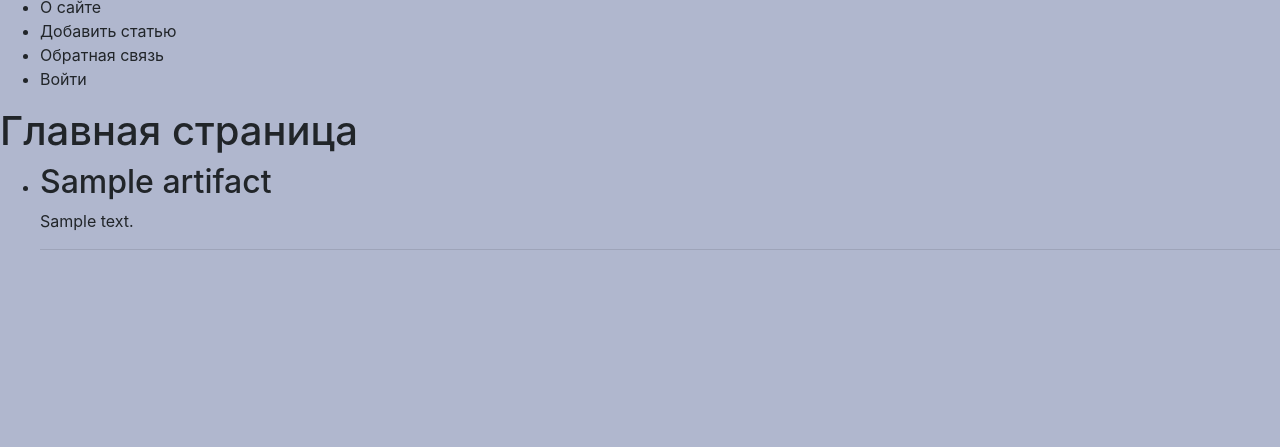
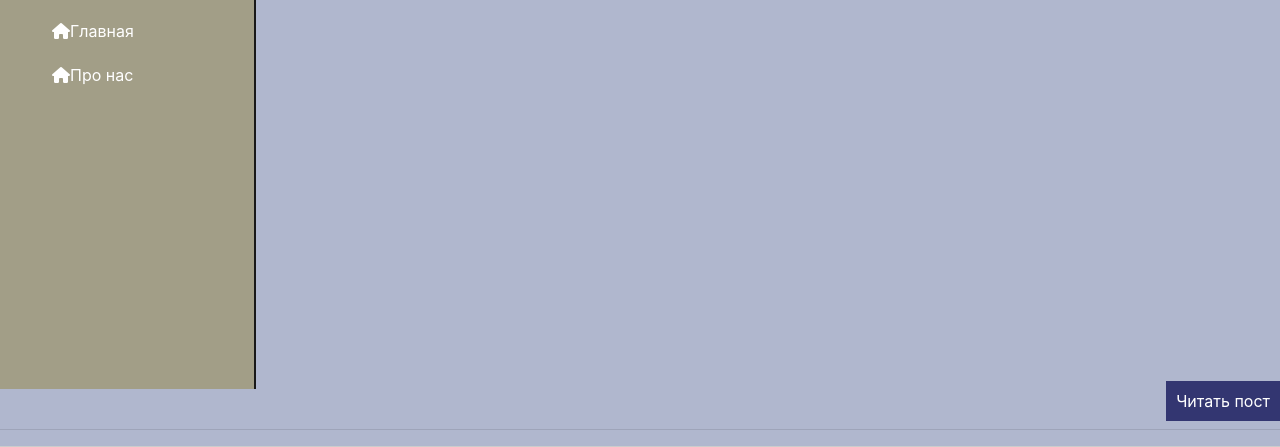
Before and after one commit to blt1305/miniblog, a Django app: page / in a window 1280 px wide. Shown: the part 411-858 px from the top of the page. Before the commit the page ends 661 px from the top, so only its background shows below. Run offline with Django 4.2, Linux system fonts and the light colour scheme; tables that the repository leaves empty hold one stand-in row (values such as "Sample post").

Commit message:
filters and tags in index.html

```diff
--- a/miniblog/stock/static/stock/css/styles.css
+++ b/miniblog/stock/static/stock/css/styles.css
@@ -1,3 +1,72 @@
 body {
     background: #b0b7ce ;
 }
+
+aside {
+    float: left;
+    background: #a29e87	;
+    width: 20% ;
+    padding: 2.5%;
+    height: 100vh;
+    color: #fafafa;
+    border-right: 2px solid #181818;
+    }
+
+aside img {
+    width: 80px ;
+    float: left;
+}
+
+aside .logo {
+    font-size: 40px;
+    margin-left: 10px;
+    font-weight: bold;
+    position: relative;
+    top: 5px;
+}
+
+aside h3 {
+    margin-top: 50px;
+    font-size: 25px;
+}
+
+aside ul{list-style: none}
+
+aside ul li{
+    color: #fff;
+    display: block;
+    margin-top: 20px;
+    margin-left: -20px;
+    transition: transform .6s ease;
+    }
+
+aside ul li:hover, aside ul a:hover {
+    color: #000205;
+    text-decoration: none;
+    transform: scale (1.05);
+}
+
+.image{
+    width: 300px;
+}
+
+ul.list-articles {
+	list-style: none;
+	margin: 0;
+	padding: 0;
+}
+ul.list-articles li {
+	border-bottom: 1px solid #ccc;
+
+.clear {clear: both;}
+
+p.link-read-post {
+	text-align: right;
+}
+p.link-read-post a {
+	padding: 10px;
+	min-width: 100px;
+	background: #333671;
+	color: #fff;
+	text-decoration: none;
+}
--- a/miniblog/stock/templates/stock/base.html
+++ b/miniblog/stock/templates/stock/base.html
@@ -12,7 +12,7 @@
 </head>
 <body>
     <aside>
-        <img src="{% static 'stock/img/dacha7.jpg' %}" alt="Здесь должен быть логотип">
+        <img src="{% static 'stock/images/dacha7.jpg' %}" class="image">
         <span class = "logo">Склад</span>
         <h3>Навигация</h3>
         <ul>
@@ -21,11 +21,11 @@
         </ul>
     </aside>
 {% block mainmenu %}
-<ul>
-  {% for m in menu %}
-    <li> {{ m }} </li>
-  {% endfor %}
-</ul>
+    <ul>
+    {% for m in menu %}
+        <li> {{ m }} </li>
+    {% endfor %}
+    </ul>
 {% endblock mainmenu %}
 
 {% block content %}
--- a/miniblog/stock/templates/stock/index.html
+++ b/miniblog/stock/templates/stock/index.html
@@ -4,11 +4,14 @@
 
     <h1>{{ title }}</h1>
 
-<ul>
+<ul class="list-articles">
     {% for p in posts %}
     <li>
         <h2>{{p.title}}</h2>
-        <p>{{p.summary}}</p>
+        <p>{{p.text|linebreaks|truncatewords:50}}</p>
+        <div class="clear"></div>
+
+        <p class="link-read-post"><a href="#">Читать пост</a></p>
         <hr>
     </li>
     {% endfor %}
--- a/miniblog/stock/urls.py
+++ b/miniblog/stock/urls.py
@@ -4,4 +4,5 @@
 urlpatterns = [
     path('', index, name = 'home'),
     path('about/', about, name = 'about'),
+    path('categories/<int:cat_id>/', categories)
 ]
--- a/miniblog/stock/views.py
+++ b/miniblog/stock/views.py
@@ -9,8 +9,8 @@
     posts = Artifact.objects.all()
     return render (request, 'stock/index.html', {'posts': posts, 'title': 'Главная страница', 'menu': menu})
 
-def categories(request, catid):
-    return HttpResponse(f'<h1>Товары по категориям</h1><p>{catid}</p>')
+def categories(request, cat_id):
+    return HttpResponse(f'<h1>Товары по категориям</h1><p>{cat_id}</p>')
 
 def archive(request, year):
     if int(year) < 2020:
```
